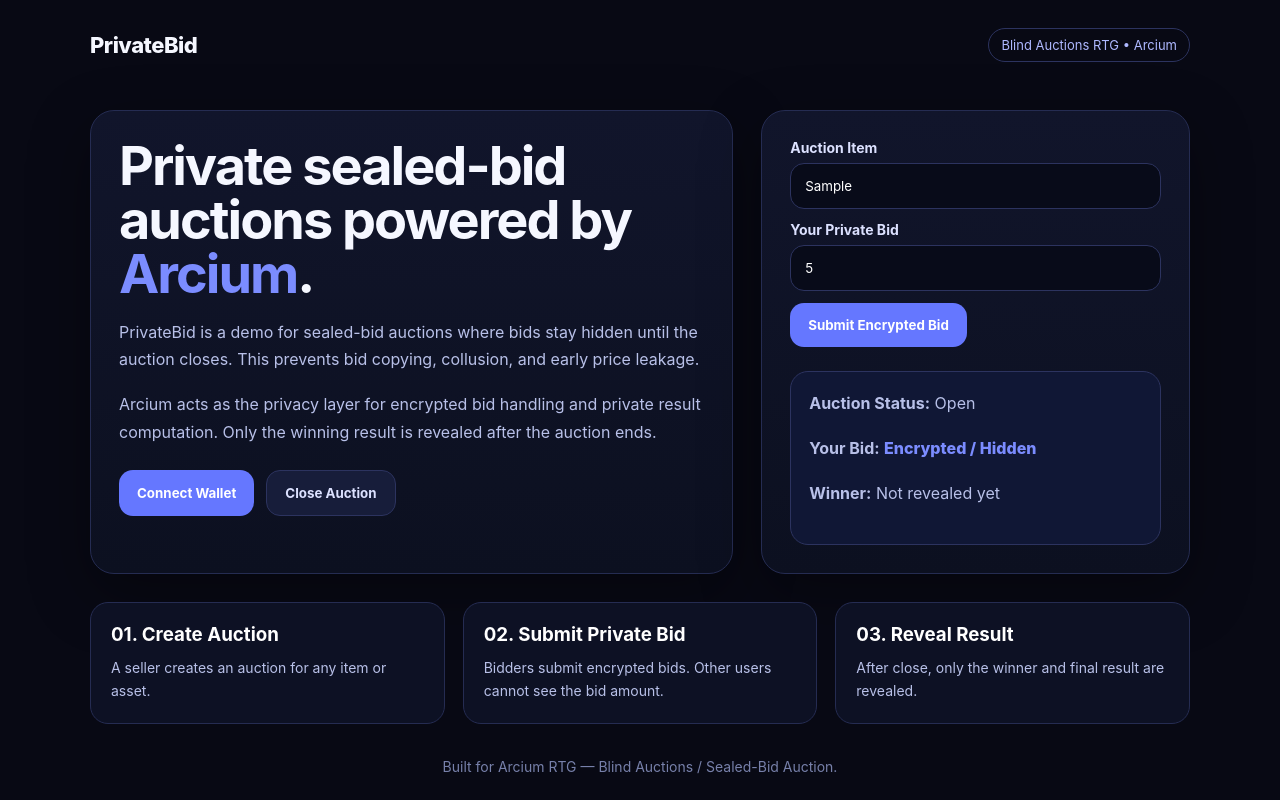
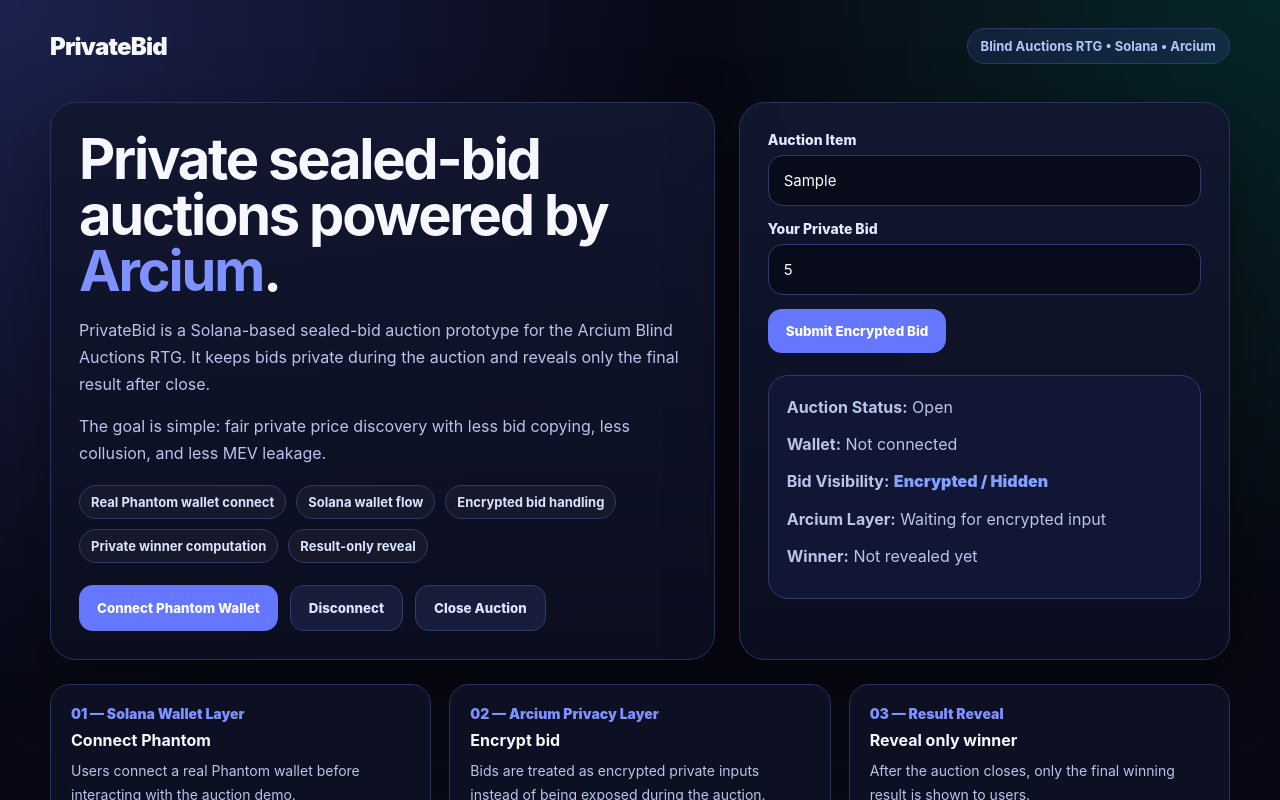
Before and after one commit to labiletosky/privatebid, a plain HTML site: page index.html in a window 1280 px wide. Both pictures are taken after typing "Sample", "5" into the empty fields and a click on the button "Submit Encrypted Bid". Shown: the top 800 px of the page. Drawn offline with Linux system fonts and the light colour scheme.

Commit message:
Add Phantom wallet prototype flow

```diff
--- a/index.html
+++ b/index.html
@@ -4,6 +4,7 @@
   <meta charset="UTF-8" />
   <meta name="viewport" content="width=device-width, initial-scale=1.0" />
   <title>PrivateBid — Sealed-Bid Auction on Arcium</title>
+
   <style>
     * {
       box-sizing: border-box;
@@ -14,13 +15,16 @@
 
     body {
       min-height: 100vh;
-      background: #080914;
-      color: #f5f7ff;
+      background:
+        radial-gradient(circle at top left, rgba(92, 111, 255, 0.25), transparent 35%),
+        radial-gradient(circle at top right, rgba(0, 255, 194, 0.12), transparent 30%),
+        #070813;
+      color: #f7f8ff;
       padding: 28px;
     }
 
     .app {
-      max-width: 1100px;
+      max-width: 1180px;
       margin: auto;
     }
 
@@ -28,125 +32,166 @@
       display: flex;
       justify-content: space-between;
       align-items: center;
-      margin-bottom: 48px;
-      gap: 20px;
+      margin-bottom: 38px;
+      gap: 18px;
     }
 
     .logo {
-      font-weight: 800;
-      font-size: 22px;
-      letter-spacing: -0.5px;
+      font-size: 24px;
+      font-weight: 900;
+      letter-spacing: -0.8px;
     }
 
-    .tag {
-      border: 1px solid #2c335f;
-      color: #aeb8ff;
-      padding: 8px 12px;
+    .badge {
+      border: 1px solid #2f386b;
+      background: rgba(101, 119, 255, 0.12);
+      color: #b8c2ff;
+      padding: 9px 13px;
       border-radius: 999px;
       font-size: 13px;
+      font-weight: 700;
     }
 
     .hero {
       display: grid;
-      grid-template-columns: 1.2fr 0.8fr;
-      gap: 28px;
-      align-items: stretch;
+      grid-template-columns: 1.15fr 0.85fr;
+      gap: 24px;
+      margin-bottom: 24px;
     }
 
     .card {
-      background: linear-gradient(180deg, #11152b, #0c1020);
-      border: 1px solid #252c52;
-      border-radius: 24px;
+      background: linear-gradient(180deg, rgba(18, 23, 48, 0.96), rgba(11, 14, 31, 0.96));
+      border: 1px solid #29315d;
+      border-radius: 26px;
       padding: 28px;
-      box-shadow: 0 20px 60px rgba(0,0,0,0.35);
+      box-shadow: 0 24px 70px rgba(0, 0, 0, 0.38);
     }
 
     h1 {
-      font-size: 54px;
+      font-size: 56px;
       line-height: 1;
-      letter-spacing: -2px;
+      letter-spacing: -2.2px;
       margin-bottom: 18px;
     }
 
+    h2 {
+      font-size: 24px;
+      margin-bottom: 14px;
+      letter-spacing: -0.5px;
+    }
+
+    h3 {
+      font-size: 16px;
+      margin-bottom: 9px;
+    }
+
     .blue {
-      color: #7b8cff;
+      color: #7f90ff;
     }
 
     p {
-      color: #b8c0e8;
+      color: #bac4eb;
       line-height: 1.7;
-      margin-bottom: 18px;
+      margin-bottom: 14px;
     }
 
     .actions {
       display: flex;
       gap: 12px;
-      margin-top: 24px;
+      margin-top: 22px;
       flex-wrap: wrap;
     }
 
     button {
-      border: 0;
+      border: none;
       cursor: pointer;
       border-radius: 14px;
       padding: 14px 18px;
-      font-weight: 700;
+      font-weight: 800;
       color: white;
       background: #6577ff;
+      transition: 0.2s ease;
+    }
+
+    button:hover {
+      transform: translateY(-1px);
+      opacity: 0.95;
     }
 
     button.secondary {
       background: #171d3a;
-      border: 1px solid #2c335f;
-      color: #dce1ff;
+      border: 1px solid #323b72;
+      color: #dce2ff;
     }
 
     input {
       width: 100%;
-      padding: 14px;
-      border-radius: 14px;
-      border: 1px solid #2c335f;
+      padding: 15px;
+      border-radius: 15px;
+      border: 1px solid #31396b;
       background: #080b19;
       color: white;
-      margin-bottom: 12px;
+      margin-bottom: 14px;
       outline: none;
+      font-size: 15px;
     }
 
     label {
       display: block;
       margin-bottom: 7px;
-      color: #dce1ff;
+      color: #e5e8ff;
       font-size: 14px;
-      font-weight: 700;
+      font-weight: 800;
     }
 
     .status {
       margin-top: 16px;
       padding: 14px;
-      border-radius: 14px;
-      background: #0b1d18;
-      border: 1px solid #1f6f55;
-      color: #75f0bd;
+      border-radius: 15px;
+      background: rgba(14, 48, 39, 0.9);
+      border: 1px solid #22785d;
+      color: #79f4c1;
       display: none;
+      font-weight: 700;
+      word-break: break-word;
+    }
+
+    .result {
+      margin-top: 22px;
+      padding: 18px;
+      border-radius: 20px;
+      background: rgba(16, 23, 53, 0.95);
+      border: 1px solid #31396b;
+    }
+
+    .result p {
+      margin-bottom: 10px;
+    }
+
+    .hidden {
+      color: #86a0ff;
+      font-weight: 900;
+    }
+
+    .section {
+      margin-top: 24px;
     }
 
     .grid {
       display: grid;
       grid-template-columns: repeat(3, 1fr);
       gap: 18px;
-      margin-top: 28px;
+    }
+
+    .grid.two {
+      grid-template-columns: repeat(2, 1fr);
     }
 
     .mini {
-      background: #0d1124;
-      border: 1px solid #252c52;
+      background: rgba(13, 17, 36, 0.94);
+      border: 1px solid #29315d;
       padding: 20px;
-      border-radius: 18px;
-    }
-
-    .mini h3 {
-      margin-bottom: 10px;
-      color: #fff;
+      border-radius: 20px;
     }
 
     .mini p {
@@ -154,63 +199,102 @@
       margin: 0;
     }
 
-    .result {
-      margin-top: 24px;
-      padding: 18px;
-      border-radius: 18px;
-      background: #101735;
-      border: 1px solid #2c335f;
+    .number {
+      color: #7f90ff;
+      font-weight: 900;
+      margin-bottom: 8px;
+      font-size: 14px;
     }
 
-    .hidden {
-      color: #7b8cff;
+    .pill-row {
+      display: flex;
+      gap: 10px;
+      flex-wrap: wrap;
+      margin-top: 18px;
+    }
+
+    .pill {
+      border: 1px solid #303969;
+      background: rgba(255,255,255,0.04);
+      color: #dce2ff;
+      border-radius: 999px;
+      padding: 8px 11px;
+      font-size: 13px;
+      font-weight: 700;
+    }
+
+    .check {
+      color: #73f2bf;
+      font-weight: 900;
+    }
+
+    .warning {
+      color: #ffd76b;
       font-weight: 800;
     }
 
     footer {
-      margin-top: 34px;
-      color: #7780aa;
+      margin-top: 28px;
+      color: #808bb8;
       font-size: 14px;
       text-align: center;
     }
 
-    @media (max-width: 850px) {
-      .hero, .grid {
+    @media (max-width: 900px) {
+      body {
+        padding: 18px;
+      }
+
+      .hero,
+      .grid,
+      .grid.two {
         grid-template-columns: 1fr;
       }
 
       h1 {
-        font-size: 38px;
+        font-size: 40px;
       }
 
       header {
+        align-items: flex-start;
         flex-direction: column;
-        align-items: flex-start;
       }
     }
   </style>
 </head>
+
 <body>
   <main class="app">
     <header>
       <div class="logo">PrivateBid</div>
-      <div class="tag">Blind Auctions RTG • Arcium</div>
+      <div class="badge">Blind Auctions RTG • Solana • Arcium</div>
     </header>
 
     <section class="hero">
       <div class="card">
         <h1>Private sealed-bid auctions powered by <span class="blue">Arcium</span>.</h1>
+
         <p>
-          PrivateBid is a demo for sealed-bid auctions where bids stay hidden until the auction closes.
-          This prevents bid copying, collusion, and early price leakage.
-        </p>
-        <p>
-          Arcium acts as the privacy layer for encrypted bid handling and private result computation.
-          Only the winning result is revealed after the auction ends.
+          PrivateBid is a Solana-based sealed-bid auction prototype for the Arcium Blind Auctions RTG.
+          It keeps bids private during the auction and reveals only the final result after close.
         </p>
 
+        <p>
+          The goal is simple: fair private price discovery with less bid copying, less collusion,
+          and less MEV leakage.
+        </p>
+
+        <div class="pill-row">
+          <span class="pill">Real Phantom wallet connect</span>
+          <span class="pill">Solana wallet flow</span>
+          <span class="pill">Encrypted bid handling</span>
+          <span class="pill">Private winner computation</span>
+          <span class="pill">Result-only reveal</span>
+        </div>
+
         <div class="actions">
-          <button onclick="connectWallet()">Connect Wallet</button>
+          <button onclick="connectWallet()">Connect Phantom Wallet</button>
+          <button class="secondary" onclick="disconnectWallet()">Disconnect</button>
           <button class="secondary" onclick="closeAuction()">Close Auction</button>
         </div>
 
@@ -228,43 +312,125 @@
 
         <div class="result">
           <p><strong>Auction Status:</strong> <span id="auctionStatus">Open</span></p>
-          <p><strong>Your Bid:</strong> <span class="hidden" id="privateBid">Encrypted / Hidden</span></p>
+          <p><strong>Wallet:</strong> <span id="walletAddress">Not connected</span></p>
+          <p><strong>Bid Visibility:</strong> <span class="hidden" id="privateBid">Encrypted / Hidden</span></p>
+          <p><strong>Arcium Layer:</strong> <span id="arciumLayer">Waiting for encrypted input</span></p>
           <p><strong>Winner:</strong> <span id="winner">Not revealed yet</span></p>
         </div>
       </div>
     </section>
 
-    <section class="grid">
+    <section class="section grid">
       <div class="mini">
-        <h3>01. Create Auction</h3>
-        <p>A seller creates an auction for any item or asset.</p>
+        <div class="number">01 — Solana Wallet Layer</div>
+        <h3>Connect Phantom</h3>
+        <p>Users connect a real Phantom wallet before interacting with the auction demo.</p>
       </div>
 
       <div class="mini">
-        <h3>02. Submit Private Bid</h3>
-        <p>Bidders submit encrypted bids. Other users cannot see the bid amount.</p>
+        <div class="number">02 — Arcium Privacy Layer</div>
+        <h3>Encrypt bid</h3>
+        <p>Bids are treated as encrypted private inputs instead of being exposed during the auction.</p>
       </div>
 
       <div class="mini">
-        <h3>03. Reveal Result</h3>
-        <p>After close, only the winner and final result are revealed.</p>
+        <div class="number">03 — Result Reveal</div>
+        <h3>Reveal only winner</h3>
+        <p>After the auction closes, only the final winning result is shown to users.</p>
       </div>
     </section>
 
+    <section class="section grid two">
+      <div class="card">
+        <h2>RTG Requirements</h2>
+        <p><span class="check">✓</span> Functional Solana-style auction flow</p>
+        <p><span class="check">✓</span> Real Phantom wallet connection</p>
+        <p><span class="check">✓</span> Arcium privacy use case clearly explained</p>
+        <p><span class="check">✓</span> Open-source GitHub repository</p>
+        <p><span class="check">✓</span> English submission and documentation</p>
+        <p class="warning">
+          Prototype note: this demo shows the auction UX, real Solana wallet connection, and Arcium privacy flow. The next step is deeper onchain Solana program integration.
+        </p>
+      </div>
+
+      <div class="card">
+        <h2>Judging Criteria Match</h2>
+        <p><strong>Innovation:</strong> sealed-bid auctions with private computation.</p>
+        <p><strong>Technical:</strong> Phantom wallet flow + Arcium encrypted bid model.</p>
+        <p><strong>UX:</strong> simple connect → bid → close → reveal flow.</p>
+        <p><strong>Impact:</strong> useful for NFT sales, token launches, lending, procurement, and private markets.</p>
+        <p><strong>Clarity:</strong> Arcium keeps bids private and reveals only the result.</p>
+      </div>
+    </section>
+
+    <section class="section card">
+      <h2>How Arcium fits</h2>
+      <p>
+        In a normal public auction, every bid can influence other bidders before the auction ends.
+        PrivateBid uses Arcium as the encrypted computation layer so bids remain private while the auction is active.
+      </p>
+      <p>
+        The private compute flow is: bidder submits encrypted bid → Arcium privacy layer compares bids privately →
+        auction closes → only the winning result is revealed.
+      </p>
+    </section>
+
     <footer>
-      Built for Arcium RTG — Blind Auctions / Sealed-Bid Auction.
+      Built for Arcium RTG — Blind Auctions / Sealed-Bid / Vickrey / Uniform.
     </footer>
   </main>
 
   <script>
     let connected = false;
     let savedBid = null;
+    let walletAddress = "";
 
-    function connectWallet() {
-      connected = true;
+    async function connectWallet() {
       const status = document.getElementById("walletStatus");
+      const walletDisplay = document.getElementById("walletAddress");
+
       status.style.display = "block";
-      status.innerText = "Wallet connected. Ready to submit a private bid.";
+
+      if (!window.solana || !window.solana.isPhantom) {
+        status.innerText = "Phantom wallet not found. Please install Phantom browser extension to connect a Solana wallet.";
+        walletDisplay.innerText = "Phantom not found";
+        return;
+      }
+
+      try {
+        const response = await window.solana.connect();
+        walletAddress = response.publicKey.toString();
+        connected = true;
+
+        const shortAddress = walletAddress.slice(0, 4) + "..." + walletAddress.slice(-4);
+
+        status.innerText = "Wallet connected: " + shortAddress;
+        walletDisplay.innerText = shortAddress;
+      } catch (error) {
+        connected = false;
+        status.innerText = "Wallet connection cancelled.";
+        walletDisplay.innerText = "Not connected";
+      }
+    }
+
+    async function disconnectWallet() {
+      const status = document.getElementById("walletStatus");
+      const walletDisplay = document.getElementById("walletAddress");
+
+      if (window.solana && window.solana.isPhantom) {
+        try {
+          await window.solana.disconnect();
+        } catch (error) {
+          console.log("Disconnect error:", error);
+        }
+      }
+
+      connected = false;
+      walletAddress = "";
+
+      status.style.display = "block";
+      status.innerText = "Wallet disconnected.";
+      walletDisplay.innerText = "Not connected";
     }
 
     function placeBid() {
@@ -272,7 +438,7 @@
       const bid = document.getElementById("bid").value;
 
       if (!connected) {
-        alert("Connect wallet first.");
+        alert("Connect Phantom wallet first.");
         return;
       }
 
@@ -282,19 +448,24 @@
       }
 
       savedBid = bid;
-      document.getElementById("privateBid").innerText = "Encrypted with Arcium privacy layer";
+
+      document.getElementById("privateBid").innerText = "Encrypted / Hidden with Arcium";
+      document.getElementById("arciumLayer").innerText = "Encrypted bid accepted for private computation";
+
       alert("Private bid submitted. Bid amount remains hidden until auction close.");
     }
 
     function closeAuction() {
       if (!savedBid) {
-        alert("Submit a bid first.");
+        alert("Submit a private bid first.");
         return;
       }
 
       document.getElementById("auctionStatus").innerText = "Closed";
       document.getElementById("winner").innerText = "Winning bidder selected privately";
-      alert("Auction closed. Only the result is revealed.");
+      document.getElementById("arciumLayer").innerText = "Private winner computation completed";
+
+      alert("Auction closed. Only the final result is revealed.");
     }
   </script>
 </body>
```
